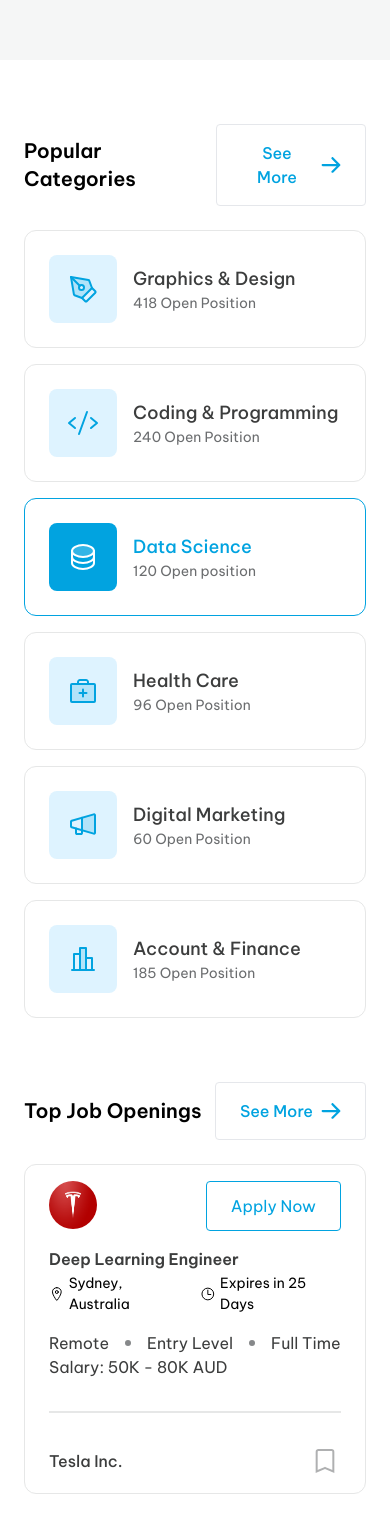
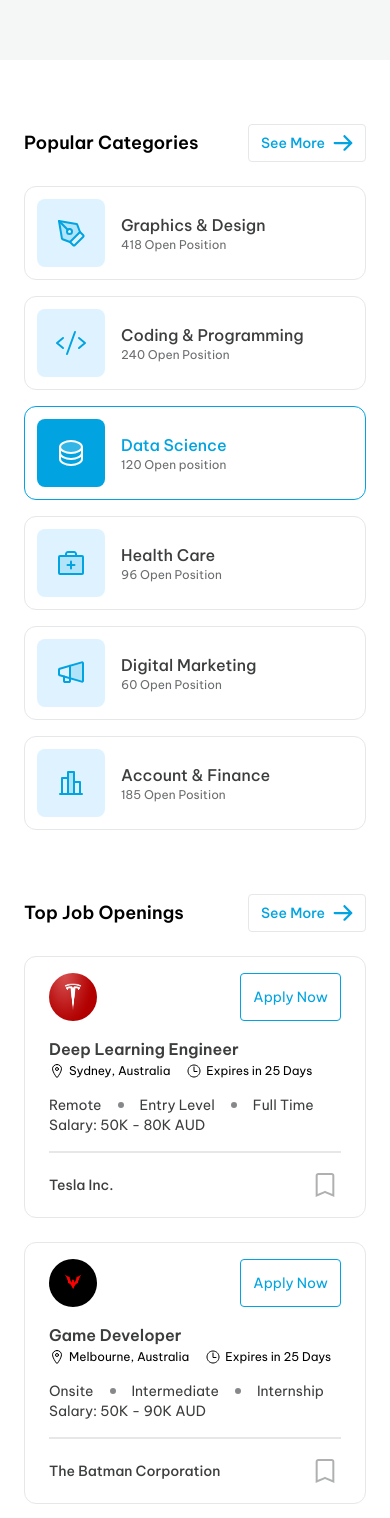
Before and after one commit to prabinbastakoti/pacific_Hunt, a React (Vite) app: page / in a window 390 px wide. Shown: the part 1000-2518 px from the top of the page. Built offline with nearby package versions, Linux system fonts and the light colour scheme.

Commit message:
fix responsiveness

```diff
--- a/src/component/Footer.jsx
+++ b/src/component/Footer.jsx
@@ -1,8 +1,8 @@
-import image from "../assets/footer.png";
-import footer1 from "../assets/footer1.svg";
-import footer2 from "../assets/footer2.svg";
-import footer3 from "../assets/footer3.svg";
-import footer4 from "../assets/footer4.svg";
+import image from '../assets/footer.png';
+import footer1 from '../assets/footer1.svg';
+import footer2 from '../assets/footer2.svg';
+import footer3 from '../assets/footer3.svg';
+import footer4 from '../assets/footer4.svg';
 
 const array = [footer1, footer2, footer3, footer4];
 
@@ -56,7 +56,7 @@ const Footer = () => {
           </div>
         </div>
       </div>
-      <div className="py-12  md:w-[1216px] mx-auto flex items-center justify-between">
+      <div className="py-12 md:w-[1216px] mx-auto flex items-center justify-between gap-4 md:gap-0">
         <div className="text-xs md:text-base text-[#D1D3DC] font-NotoSans">
           Copyright © 2024 Pacific Hunt. All rights reserved.
         </div>
--- a/src/component/Homepage/PopularCategories.jsx
+++ b/src/component/Homepage/PopularCategories.jsx
@@ -1,33 +1,33 @@
-import img1 from "../../assets/popular1.svg";
-import img2 from "../../assets/popular2.svg";
-import img3 from "../../assets/popular3.svg";
-import img4 from "../../assets/popular4.svg";
-import img5 from "../../assets/popular5.svg";
-import img6 from "../../assets/popular6.svg";
-import arrow from "../../assets/arrow.svg";
+import img1 from '../../assets/popular1.svg';
+import img2 from '../../assets/popular2.svg';
+import img3 from '../../assets/popular3.svg';
+import img4 from '../../assets/popular4.svg';
+import img5 from '../../assets/popular5.svg';
+import img6 from '../../assets/popular6.svg';
+import arrow from '../../assets/arrow.svg';
 
 const array = [
-  { img: img1, title: "Graphics & Design", description: "418 Open Position" },
+  { img: img1, title: 'Graphics & Design', description: '418 Open Position' },
   {
     img: img2,
-    title: "Coding & Programming",
-    description: "240 Open Position",
+    title: 'Coding & Programming',
+    description: '240 Open Position',
   },
-  { img: img3, title: "Data Science", description: "120 Open position" },
-  { img: img4, title: "Health Care", description: "96 Open Position" },
-  { img: img5, title: "Digital Marketing", description: "60 Open Position" },
-  { img: img6, title: "Account & Finance", description: "185 Open Position" },
+  { img: img3, title: 'Data Science', description: '120 Open position' },
+  { img: img4, title: 'Health Care', description: '96 Open Position' },
+  { img: img5, title: 'Digital Marketing', description: '60 Open Position' },
+  { img: img6, title: 'Account & Finance', description: '185 Open Position' },
 ];
 
 const popularCategories = () => {
   return (
     <div className="px-6 md:px-0">
       <div className="md:w-[1216px] flex justify-between mx-auto items-center mb-6">
-        <h1 className="font-semibold text-xl md:text-2xl">
+        <h1 className="font-semibold  text-lg md:text-2xl">
           Popular Categories
         </h1>
-        <div className="flex items-center justify-between gap-2 rounded-[4px] border-[1px] px-6 py-4">
-          <button className="font-medium text-center text-[#01A3E0]">
+        <div className="flex items-center justify-between gap-2 rounded-[4px] border-[1px] px-3 py-2 md:px-6 md:py-4">
+          <button className="text-sm md:text-base font-medium text-center text-[#01A3E0]">
             See More
           </button>
           <img src={arrow} alt="" />
@@ -39,21 +39,23 @@ const popularCategories = () => {
             <div
               key={index}
               className={`flex items-center gap-4 border-[1px] ${
-                index === 2 ? "border-[#01A3E0]" : "border-[#E6E7E7]"
-              } p-6 rounded-xl`}
+                index === 2 ? 'border-[#01A3E0]' : 'border-[#E6E7E7]'
+              } p-3 md:p-6 rounded-xl`}
             >
               <div>
                 <img src={item.img} alt="" />
               </div>
               <div>
                 <h1
-                  className={`font-medium text-lg ${
-                    index === 2 ? "text-[#01A3E0]" : "text-[#3C3D3D] "
+                  className={`font-medium text-base md:text-lg ${
+                    index === 2 ? 'text-[#01A3E0]' : 'text-[#3C3D3D] '
                   }`}
                 >
                   {item.title}
                 </h1>
-                <p className="text-sm text-[#6B6d6F]">{item.description}</p>
+                <p className="text-xs md:text-sm text-[#6B6d6F]">
+                  {item.description}
+                </p>
               </div>
             </div>
           );
--- a/src/component/JoinToday.jsx
+++ b/src/component/JoinToday.jsx
@@ -1,9 +1,9 @@
-import image from "../assets/joinToday.png";
+import image from '../assets/joinToday.png';
 
 const JoinToday = () => {
   return (
     <div className="md:w-[1216px] mx-auto md:pt-24 md:pb-12">
-      <div className="bg-[#04334D]  rounded-xl px-14 py-10 md:py-20 relative">
+      <div className="bg-[#04334D] md:rounded-xl px-14 py-10 md:py-20 relative">
         <div className="text-white md:w-[54%]">
           <h1 className="font-semibold text-xl md:text-2xl leading-8 mb-8">
             Join <span className="text-[#01A3E0]">Pacific Hunt </span> today.
--- a/src/component/SearchBar.jsx
+++ b/src/component/SearchBar.jsx
@@ -1,5 +1,5 @@
-import { FiSearch } from "react-icons/fi";
-import { CiLocationOn } from "react-icons/ci";
+import { FiSearch } from 'react-icons/fi';
+import { CiLocationOn } from 'react-icons/ci';
 
 const SearchBar = () => {
   return (
--- a/src/component/SingleOpening.jsx
+++ b/src/component/SingleOpening.jsx
@@ -1,17 +1,17 @@
-import { IoLocationOutline, IoTimeOutline } from "react-icons/io5";
+import { IoLocationOutline, IoTimeOutline } from 'react-icons/io5';
 
 const SingleOpening = ({ data }) => {
   return (
     <div
       className={`px-6 rounded-xl py-4 border-[1px] ${
         data.id === 6
-          ? "border-[#01A3E0] shadow-[#ACBCF540]"
-          : "border-[#E6E7E7]"
+          ? 'border-[#01A3E0] shadow-[#ACBCF540]'
+          : 'border-[#E6E7E7]'
       }`}
     >
       <div className="flex justify-between">
         <img src={data.img} alt="" className="w-[48px] h-[48px] rounded-full" />
-        <button className="text text-[#01A3E0] rounded-[4px] border-[1px] px-6 py-3 border-[#01A3E0]">
+        <button className="text-sm md:text-base text-[#01A3E0] rounded-[4px] border-[1px] px-3 md:px-6 md:py-3 border-[#01A3E0]">
           Apply Now
         </button>
       </div>
@@ -19,33 +19,37 @@ const SingleOpening = ({ data }) => {
       <div className="flex items-center gap-4 mb-4 mt-[2px]">
         <div className="flex items-center justify-between gap-1">
           <IoLocationOutline />
-          <div className="text-[14px]">{data.address}</div>
+          <div className="text-xs md:text-[14px]">{data.address}</div>
         </div>
         <div className="flex items-center justify-between gap-1">
           <IoTimeOutline />
-          <div className="text-[14px]">Expires in {data.expires}</div>
+          <div className="text-xs md:text-[14px]">
+            Expires in {data.expires}
+          </div>
         </div>
       </div>
       <div className="flex items-center gap-4">
         {data.details.map((item, index) => {
           return (
             <div key={item} className="flex items-center  gap-4">
-              <div className="text-[#3C3D3D]">{item}</div>
+              <div className="text-[#3C3D3D] text-sm md:text-base">{item}</div>
               <div
                 className={`${
-                  index === 2 ? "hidden" : "flex-initial"
+                  index === 2 ? 'hidden' : 'flex-initial'
                 } w-[6px] h-[6px] rounded-full bg-[#86888A]`}
               ></div>
             </div>
           );
         })}
       </div>
-      <div className="text-[#3C3D3D]">
+      <div className="text-[#3C3D3D] text-sm md:text-base">
         Salary: <span>{data.salary}</span>
       </div>
-      <div className="w-full h-[2px] bg-[#E6E7E7] my-8"></div>
+      <div className="w-full h-[2px] bg-[#E6E7E7] my-4 md:my-8"></div>
       <div className="flex justify-between items-center">
-        <div className="font-medium text-[#3C3D3D]">{data.corp}</div>
+        <div className="font-medium text-[#3C3D3D] text-sm md:text-base">
+          {data.corp}
+        </div>
         {data.id === 3 || data.id === 4 ? (
           <img src="./bookmark-fill.svg" />
         ) : (
--- a/src/routes/homePage.jsx
+++ b/src/routes/homePage.jsx
@@ -1,13 +1,13 @@
-import Navbar from "../component/Navbar";
-import arrow from "../assets/arrow.svg";
-import HeroSection from "../component/Homepage/Hero-Section";
-import PopularCategories from "../component/Homepage/PopularCategories";
-import TopOpenings from "../component/Homepage/TopOpenings";
-import JoinCompanies from "../component/Homepage/JoinCompanies";
-import CompaniesJobs from "../component/Homepage/Companies-Jobs";
-import Testimonials from "../component/Homepage/Testimonials";
-import JoinToday from "../component/JoinToday";
-import Footer from "../component/Footer";
+import Navbar from '../component/Navbar';
+import arrow from '../assets/arrow.svg';
+import HeroSection from '../component/Homepage/Hero-Section';
+import PopularCategories from '../component/Homepage/PopularCategories';
+import TopOpenings from '../component/Homepage/TopOpenings';
+import JoinCompanies from '../component/Homepage/JoinCompanies';
+import CompaniesJobs from '../component/Homepage/Companies-Jobs';
+import Testimonials from '../component/Homepage/Testimonials';
+import JoinToday from '../component/JoinToday';
+import Footer from '../component/Footer';
 
 function Homepage() {
   return (
@@ -18,11 +18,11 @@ function Homepage() {
         <PopularCategories />
         <div className="px-6">
           <div className="md:w-[1216px] flex justify-between mx-auto items-center mb-6">
-            <h1 className="font-semibold text-xl md:text-2xl">
+            <h1 className="font-semibold text-lg md:text-2xl">
               Top Job Openings
             </h1>
-            <div className="flex items-center justify-between gap-2 rounded-[4px] border-[1px] px-6 py-4">
-              <button className="font-medium text-base text-center text-[#01A3E0]">
+            <div className="flex items-center justify-between gap-2 rounded-[4px] border-[1px] px-3 py-2 md:px-6 md:py-4">
+              <button className="font-medium text-sm md:text-base text-center text-[#01A3E0]">
                 See More
               </button>
               <img src={arrow} alt="" />
@@ -34,8 +34,8 @@ function Homepage() {
         <div>
           <div className="md:w-[1216px] mx-auto px-6">
             <div className="flex justify-end mb-6">
-              <div className="flex items-center justify-between gap-2 rounded-[4px] border-[1px] px-6 py-4">
-                <button className="font-medium text-base text-center text-[#01A3E0]">
+              <div className="flex items-center justify-between gap-2 rounded-[4px] border-[1px] px-3 py-2  md:px-6 md:py-4">
+                <button className="font-medium text-sm md:text-base text-center text-[#01A3E0]">
                   See More
                 </button>
                 <img src={arrow} alt="" />
```
Also changed, not shown: src/component/Homepage/Single-Company-Jobs.jsx (+7 -5 lines), src/component/Homepage/Testimonials.jsx (+17 -17 lines).
